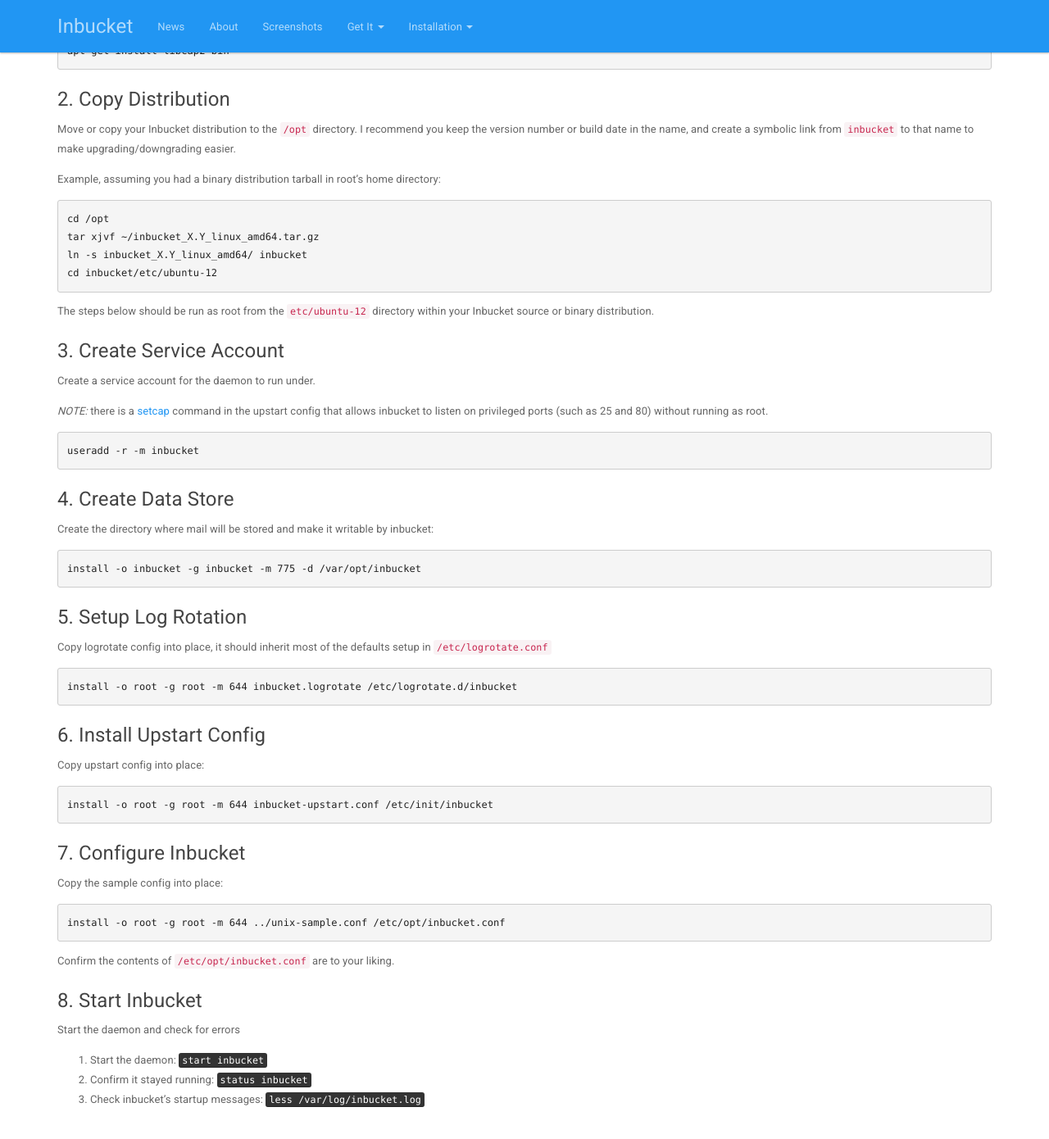
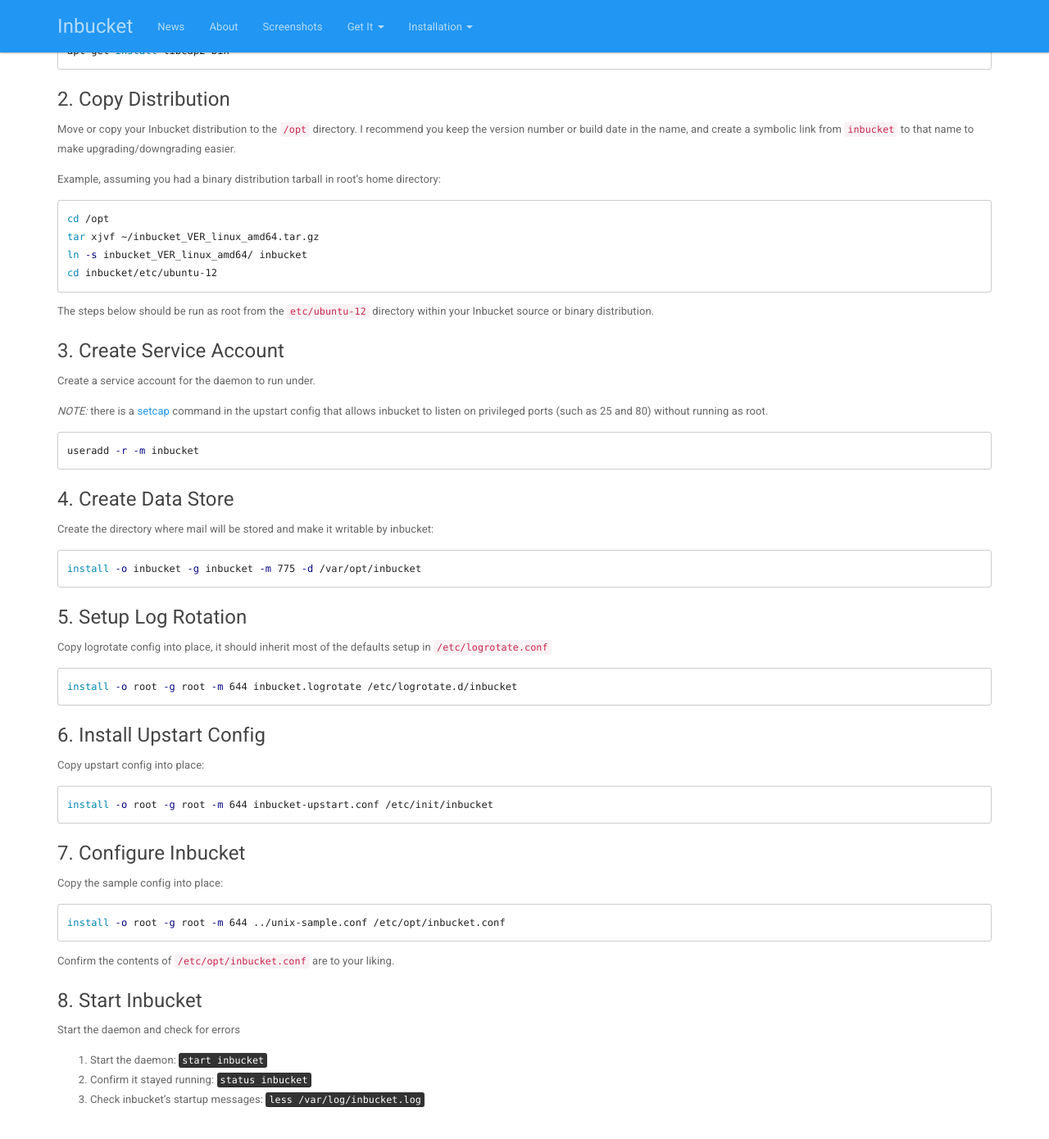
Before and after one commit to inbucket/inbucket.org, a Jekyll site: the page built from installation/ubuntu.md, in a window 1280 px wide and 1400 px high, scrolled down 299 px. Shown: the top 1390 px of the window at 82% size. Built offline with Jekyll 4.4.1, drawn with Linux system fonts in a browser that asks for light colours; comment, search, counter and statistics services are not loaded.

Commit message:
Enable syntax highlighting

```diff
--- a/_layouts/base.html
+++ b/_layouts/base.html
@@ -11,6 +11,7 @@
     <link href="https://cdnjs.cloudflare.com/ajax/libs/ekko-lightbox/4.0.1/ekko-lightbox.min.css"
           rel="stylesheet">
     <link href="{{BASE_PATH}}/css/inbucket.css" rel="stylesheet">
+    <link href="{{BASE_PATH}}/css/syntax.css" rel="stylesheet">
 
     <!-- HTML5 shim and Respond.js for IE8 support of HTML5 elements and media queries -->
     <!-- WARNING: Respond.js doesn't work if you view the page via file:// -->
--- a/installation/ubuntu.md
+++ b/installation/ubuntu.md
@@ -10,7 +10,9 @@
 You will need to have the `setcap` binary installed to allow Inbucket access to
 privileged ports (ie 25 for SMTP and 80 for HTTP).  You can install it with apt-get:
 
-    apt-get install libcap2-bin
+~~~ sh
+apt-get install libcap2-bin
+~~~
 
 ### 2. Copy Distribution
 Move or copy your Inbucket distribution to the `/opt` directory.  I recommend you
@@ -19,10 +21,12 @@
 
 Example, assuming you had a binary distribution tarball in root's home directory:
 
-    cd /opt
-    tar xjvf ~/inbucket_X.Y_linux_amd64.tar.gz
-    ln -s inbucket_X.Y_linux_amd64/ inbucket
-    cd inbucket/etc/ubuntu-12
+~~~ sh
+cd /opt
+tar xjvf ~/inbucket_VER_linux_amd64.tar.gz
+ln -s inbucket_VER_linux_amd64/ inbucket
+cd inbucket/etc/ubuntu-12
+~~~
 
 The steps below should be run as root from the `etc/ubuntu-12` directory within your
 Inbucket source or binary distribution.
@@ -30,31 +34,41 @@
 ### 3. Create Service Account
 Create a service account for the daemon to run under.
 
-*NOTE:* there is a [setcap][1] command in the upstart config that allows inbucket to listen on
+*NOTE:* there is a [setcap] command in the upstart config that allows inbucket to listen on
 privileged ports (such as 25 and 80) without running as root.
 
-    useradd -r -m inbucket
+~~~ sh
+useradd -r -m inbucket
+~~~
 
 ### 4. Create Data Store
 Create the directory where mail will be stored and make it writable by inbucket:
 
-    install -o inbucket -g inbucket -m 775 -d /var/opt/inbucket
+~~~ sh
+install -o inbucket -g inbucket -m 775 -d /var/opt/inbucket
+~~~
 
 ### 5. Setup Log Rotation
 Copy logrotate config into place, it should inherit most of the defaults setup in
 `/etc/logrotate.conf`
 
-    install -o root -g root -m 644 inbucket.logrotate /etc/logrotate.d/inbucket
+~~~ sh
+install -o root -g root -m 644 inbucket.logrotate /etc/logrotate.d/inbucket
+~~~
 
 ### 6. Install Upstart Config
 Copy upstart config into place:
 
-    install -o root -g root -m 644 inbucket-upstart.conf /etc/init/inbucket
+~~~ sh
+install -o root -g root -m 644 inbucket-upstart.conf /etc/init/inbucket
+~~~
 
 ### 7. Configure Inbucket
 Copy the sample config into place:
 
-    install -o root -g root -m 644 ../unix-sample.conf /etc/opt/inbucket.conf
+~~~ sh
+install -o root -g root -m 644 ../unix-sample.conf /etc/opt/inbucket.conf
+~~~
 
 Confirm the contents of `/etc/opt/inbucket.conf` are to your liking.
 
```
Also changed, not shown: other parts of installation/ubuntu.md (+1 -1 lines), installation/from-source.md (+15 -7 lines), installation/redhat.md (+29 -17 lines).
